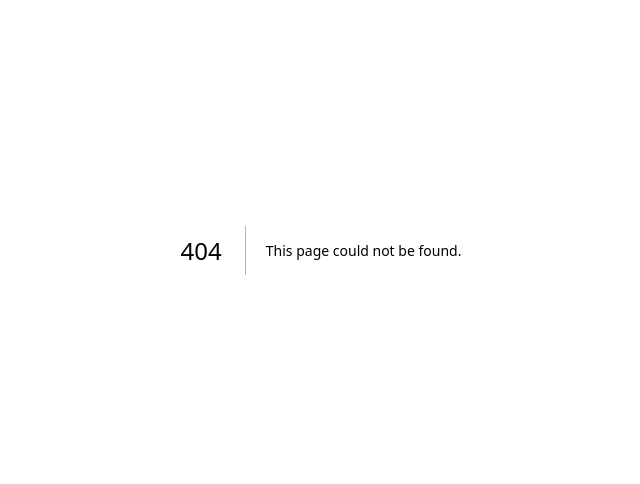
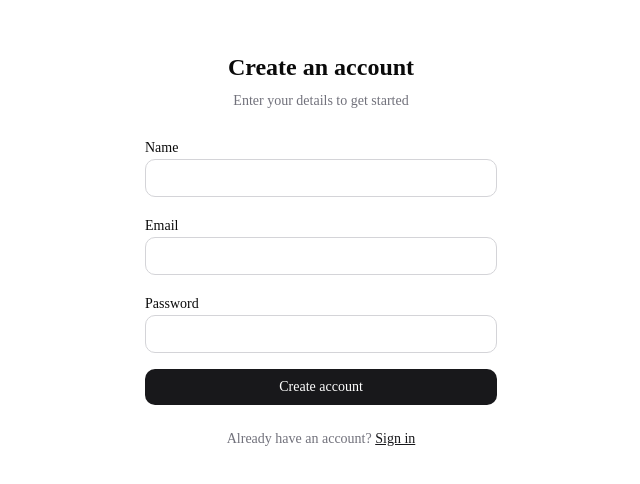
Before and after one commit to tamarayustian/stewards, a Next.js app: page /register in a window 1280 px wide. Before the commit this address had no page. Shown: the part 150-634 px from the top of the page, without its empty margins (319-959 px from the left). Built offline with nearby package versions, Linux system fonts and the light colour scheme; no server answers.

Commit message:
feat: create simple auth pages for login, register, dashboard

```diff
--- /dev/null
+++ b/app/dashboard/page.tsx
@@ -0,0 +1,51 @@
+import { cookies } from 'next/headers';
+import { redirect } from 'next/navigation';
+import { createServerClient } from '@/lib/supabase';
+import db from '@/lib/db';
+import { signout } from '@/app/auth/actions';
+
+export default async function DashboardPage() {
+  const cookieStore = await cookies();
+  const supabase = createServerClient(cookieStore);
+
+  const {
+    data: { user },
+  } = await supabase.auth.getUser();
+
+  if (!user) {
+    redirect('/login');
+  }
+
+  const profile = await db.user.findUnique({
+    where: { id: user.id },
+    select: { name: true, email: true },
+  });
+
+  return (
+    <div className="flex flex-1 flex-col">
+      <header className="flex items-center justify-between border-b border-zinc-200 px-6 py-4 dark:border-zinc-800">
+        <h1 className="text-xl font-semibold">Dashboard</h1>
+        <form action={signout}>
+          <button
+            type="submit"
+            className="rounded-lg border border-zinc-300 px-4 py-1.5 text-sm hover:bg-zinc-100 dark:border-zinc-700 dark:hover:bg-zinc-800"
+          >
+            Sign out
+          </button>
+        </form>
+      </header>
+
+      <main className="flex-1 p-6">
+        <div className="rounded-lg border border-zinc-200 p-6 dark:border-zinc-800">
+          <h2 className="text-lg font-medium">
+            Welcome, {profile?.name ?? 'User'}
+          </h2>
+          <p className="mt-1 text-sm text-zinc-500">{profile?.email}</p>
+          <p className="mt-4 text-sm text-zinc-600 dark:text-zinc-400">
+            Your groups will appear here once you create or join one.
+          </p>
+        </div>
+      </main>
+    </div>
+  );
+}
--- /dev/null
+++ b/app/login/page.tsx
@@ -0,0 +1,66 @@
+'use client';
+
+import { useActionState } from 'react';
+import { login } from '@/app/auth/actions';
+
+export default function LoginPage() {
+  const [state, action, pending] = useActionState(login, undefined);
+
+  return (
+    <div className="flex flex-1 items-center justify-center">
+      <div className="w-full max-w-sm space-y-6 px-4">
+        <div className="space-y-2 text-center">
+          <h1 className="text-2xl font-semibold">Sign in</h1>
+          <p className="text-sm text-zinc-500">Enter your email and password</p>
+        </div>
+
+        <form action={action} className="space-y-4">
+          <div className="space-y-2">
+            <label htmlFor="email" className="text-sm font-medium">
+              Email
+            </label>
+            <input
+              id="email"
+              name="email"
+              type="email"
+              required
+              className="w-full rounded-lg border border-zinc-300 px-3 py-2 text-sm focus:border-zinc-500 focus:outline-none dark:border-zinc-700 dark:bg-zinc-900"
+            />
+          </div>
+
+          <div className="space-y-2">
+            <label htmlFor="password" className="text-sm font-medium">
+              Password
+            </label>
+            <input
+              id="password"
+              name="password"
+              type="password"
+              required
+              className="w-full rounded-lg border border-zinc-300 px-3 py-2 text-sm focus:border-zinc-500 focus:outline-none dark:border-zinc-700 dark:bg-zinc-900"
+            />
+          </div>
+
+          {state?.error && (
+            <p className="text-sm text-red-600">{state.error}</p>
+          )}
+
+          <button
+            type="submit"
+            disabled={pending}
+            className="w-full rounded-lg bg-zinc-900 px-4 py-2 text-sm font-medium text-white hover:bg-zinc-800 disabled:opacity-50 dark:bg-zinc-100 dark:text-zinc-900 dark:hover:bg-zinc-200"
+          >
+            {pending ? 'Signing in...' : 'Sign in'}
+          </button>
+        </form>
+
+        <p className="text-center text-sm text-zinc-500">
+          Don't have an account?{' '}
+          <a href="/register" className="font-medium text-zinc-900 underline dark:text-zinc-100">
+            Sign up
+          </a>
+        </p>
+      </div>
+    </div>
+  );
+}
--- /dev/null
+++ b/app/register/page.tsx
@@ -0,0 +1,79 @@
+'use client';
+
+import { useActionState } from 'react';
+import { signup } from '@/app/auth/actions';
+
+export default function RegisterPage() {
+  const [state, action, pending] = useActionState(signup, undefined);
+
+  return (
+    <div className="flex flex-1 items-center justify-center">
+      <div className="w-full max-w-sm space-y-6 px-4">
+        <div className="space-y-2 text-center">
+          <h1 className="text-2xl font-semibold">Create an account</h1>
+          <p className="text-sm text-zinc-500">Enter your details to get started</p>
+        </div>
+
+        <form action={action} className="space-y-4">
+          <div className="space-y-2">
+            <label htmlFor="name" className="text-sm font-medium">
+              Name
+            </label>
+            <input
+              id="name"
+              name="name"
+              required
+              className="w-full rounded-lg border border-zinc-300 px-3 py-2 text-sm focus:border-zinc-500 focus:outline-none dark:border-zinc-700 dark:bg-zinc-900"
+            />
+          </div>
+
+          <div className="space-y-2">
+            <label htmlFor="email" className="text-sm font-medium">
+              Email
+            </label>
+            <input
+              id="email"
+              name="email"
+              type="email"
+              required
+              className="w-full rounded-lg border border-zinc-300 px-3 py-2 text-sm focus:border-zinc-500 focus:outline-none dark:border-zinc-700 dark:bg-zinc-900"
+            />
+          </div>
+
+          <div className="space-y-2">
+            <label htmlFor="password" className="text-sm font-medium">
+              Password
+            </label>
+            <input
+              id="password"
+              name="password"
+              type="password"
+              required
+              minLength={6}
+              className="w-full rounded-lg border border-zinc-300 px-3 py-2 text-sm focus:border-zinc-500 focus:outline-none dark:border-zinc-700 dark:bg-zinc-900"
+            />
+          </div>
+
+          {state?.error && (
+            <p className="text-sm text-red-600">{state.error}</p>
+          )}
+
+          <button
+            type="submit"
+            disabled={pending}
+            className="w-full rounded-lg bg-zinc-900 px-4 py-2 text-sm font-medium text-white hover:bg-zinc-800 disabled:opacity-50 dark:bg-zinc-100 dark:text-zinc-900 dark:hover:bg-zinc-200"
+          >
+            {pending ? 'Creating account...' : 'Create account'}
+          </button>
+        </form>
+
+        <p className="text-center text-sm text-zinc-500">
+          Already have an account?{' '}
+          <a href="/login" className="font-medium text-zinc-900 underline dark:text-zinc-100">
+            Sign in
+          </a>
+        </p>
+      </div>
+    </div>
+  );
+}
```
